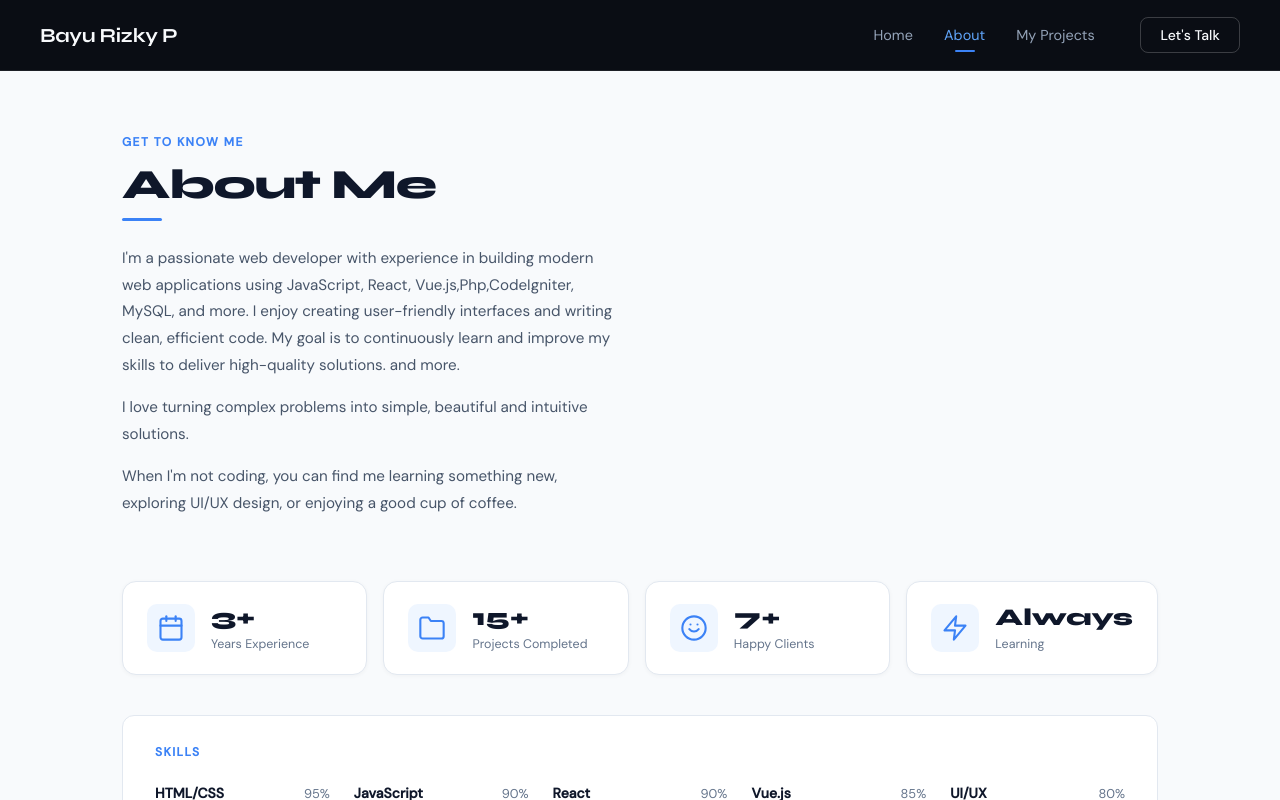
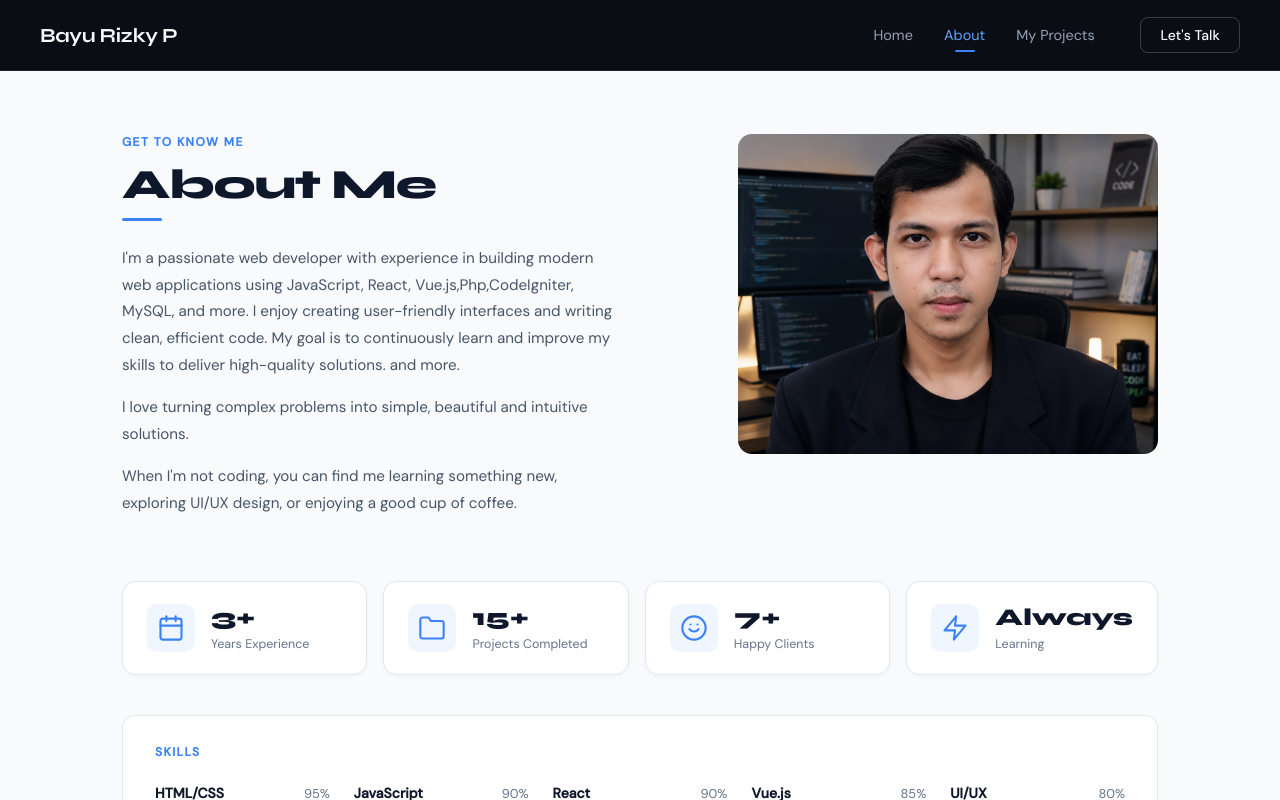
Before and after one commit to BayuRizkyP/My-Project-Bayurizkyp, a React (Vite) app: page /about in a window 1280 px wide. Shown: the top 800 px of the page. Built offline with nearby package versions, Linux system fonts and the light colour scheme.

Commit message:
add poto about me

```diff
--- a/src/pages/About.jsx
+++ b/src/pages/About.jsx
@@ -1,4 +1,6 @@
 import styles from './About.module.css'
+import poto from '../assets/poto.png'
+import poto2 from '../assets/poto2.png'
 
 const stats = [
   {
@@ -88,6 +90,7 @@ export default function About() {
               alt="Profile"
               className={styles.photo}
             /> */}
+            <img src={poto} alt="Profile" className={styles.photo} />
           </div>
         </div>
 
@@ -103,7 +106,6 @@ export default function About() {
             </div>
           ))}
         </div>
-
         {/* Skills */}
         <div className={styles.skillsSection}>
           <p className={styles.skillsLabel}>SKILLS</p>
```
Also changed, not shown: src/assets/poto.png (added), src/assets/poto2.png (added).
